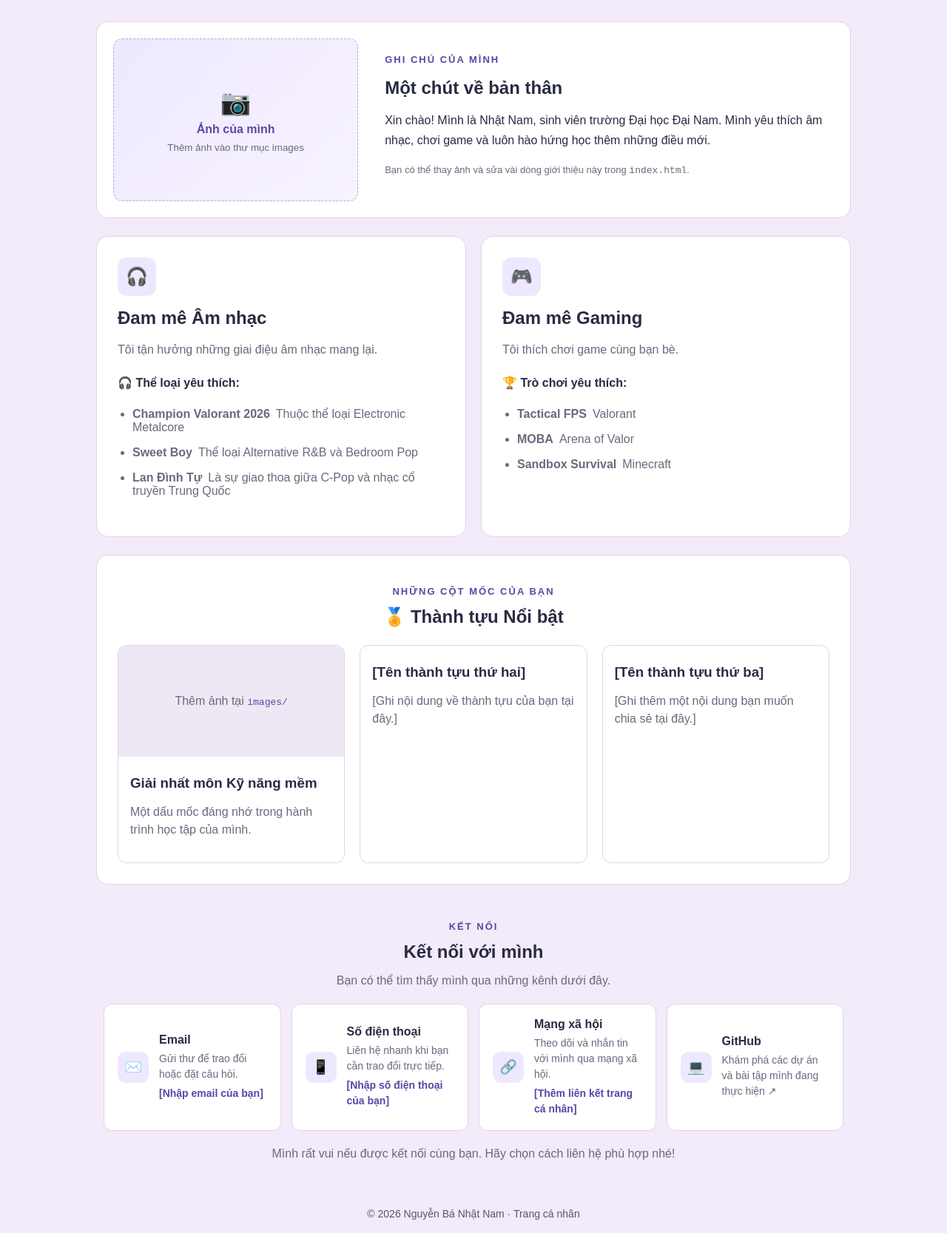
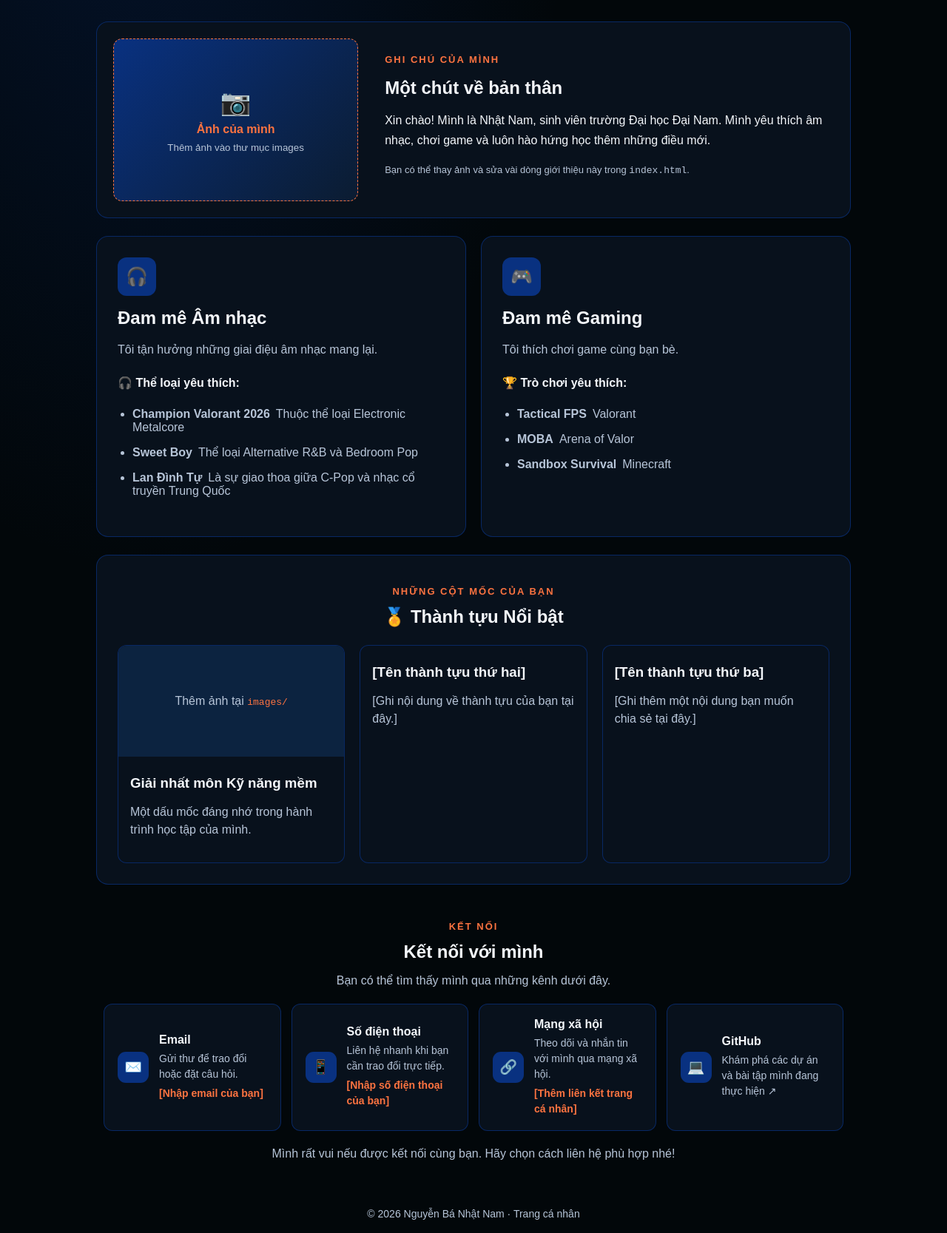
Before and after one commit to NhatNam-5/BaiTapLon_K20-02_Ki1, a plain HTML site: page index.html in a window 1280 px wide. Shown: the part 271-1938 px from the top of the page at 74% size. Drawn offline with Linux system fonts and the light colour scheme.

Commit message:
Redesign palette in navy blue and orange

```diff
--- a/style.css
+++ b/style.css
@@ -1,13 +1,23 @@
 /* CSS cơ bản: bộ chọn, màu sắc, khoảng cách, viền và Flexbox. */
+:root {
+  --ink: #02070A;
+  --blue: #093180;
+  --orange: #FC7340;
+  --text: #f4f7fb;
+  --muted: #b7c5d8;
+  --surface: #08111c;
+  --surface-soft: #0b1c31;
+  --border: rgba(9, 49, 128, 0.72);
+}
 * {
   box-sizing: border-box;
 }
 
 body {
   margin: 0;
-  color: #292b42;
+  color: var(--text);
   font-family: Arial, sans-serif;
-  background-color: #f3eafa;
+  background: radial-gradient(ellipse at 15% 0%, rgba(9, 49, 128, 0.28), transparent 38%), var(--ink);
 }
 
 a {
@@ -15,8 +25,8 @@ a {
 }
 
 .site-header {
-  background-color: #ffffff;
-  border-bottom: 1px solid #ded5e8;
+  background-color: rgba(2, 7, 10, 0.96);
+  border-bottom: 1px solid var(--border);
 }
 
 .navbar {
@@ -31,7 +41,7 @@ a {
 }
 
 .brand {
-  color: #5947a5;
+  color: var(--orange);
   font-weight: bold;
   text-decoration: none;
 }
@@ -42,13 +52,13 @@ a {
 }
 
 .nav-links a {
-  color: #55566c;
+  color: #c6d3e4;
   text-decoration: none;
 }
 
 .nav-links a:hover,
 .nav-links a:focus {
-  color: #5947a5;
+  color: var(--orange);
   text-decoration: underline;
 }
 
@@ -64,7 +74,7 @@ a {
 }
 
 .eyebrow {
-  color: #5947a5;
+  color: var(--orange);
   font-size: 13px;
   font-weight: bold;
   letter-spacing: 2px;
@@ -76,7 +86,7 @@ h1 {
 
 .subtitle,
 .description {
-  color: #686a7d;
+  color: var(--muted);
   line-height: 1.6;
 }
 
@@ -88,8 +98,8 @@ h1 {
 }
 
 .panel {
-  background-color: #ffffff;
-  border: 1px solid #ded5e8;
+  background-color: var(--surface);
+  border: 1px solid var(--border);
   border-radius: 16px;
 }
 
@@ -109,10 +119,10 @@ h1 {
   align-items: center;
   justify-content: center;
   gap: 8px;
-  border: 1px dashed #b9acd8;
+  border: 1px dashed var(--orange);
   border-radius: 12px;
-  color: #5947a5;
-  background: linear-gradient(135deg, #eee8ff, #f8f3ff);
+  color: var(--orange);
+  background: linear-gradient(135deg, var(--blue), var(--surface-soft));
   text-align: center;
 }
 
@@ -122,7 +132,7 @@ h1 {
 
 .note-image small,
 .note-tip {
-  color: #686a7d;
+  color: var(--muted);
 }
 
 .note-copy {
@@ -157,7 +167,7 @@ h1 {
   align-items: center;
   justify-content: center;
   border-radius: 12px;
-  background-color: #eee8ff;
+  background-color: var(--blue);
   font-size: 24px;
 }
 
@@ -173,7 +183,7 @@ h2 {
 
 .detail-list {
   padding-left: 20px;
-  color: #686a7d;
+  color: var(--muted);
 }
 
 .detail-list li {
@@ -193,9 +203,9 @@ h2 {
 .stat {
   flex: 1;
   padding: 14px 8px;
-  border: 1px solid #ded5e8;
+  border: 1px solid var(--border);
   border-radius: 10px;
-  background-color: #f7f3ff;
+  background-color: var(--surface-soft);
   text-align: center;
 }
 
@@ -205,13 +215,13 @@ h2 {
 }
 
 .stat strong {
-  color: #5947a5;
+  color: var(--orange);
   font-size: 25px;
 }
 
 .stat span {
   margin-top: 5px;
-  color: #686a7d;
+  color: var(--muted);
   font-size: 13px;
 }
 
@@ -232,9 +242,9 @@ h2 {
 .achievement-card {
   flex: 1 1 220px;
   overflow: hidden;
-  border: 1px solid #ded5e8;
+  border: 1px solid var(--border);
   border-radius: 12px;
-  background-color: #ffffff;
+  background-color: var(--surface);
 }
 
 .text-only {
@@ -246,14 +256,14 @@ h2 {
   display: flex;
   align-items: center;
   justify-content: center;
-  color: #686a7d;
-  background-color: #eee8f5;
+  color: var(--muted);
+  background-color: #0c2340;
   text-align: center;
 }
 
 .image-placeholder code,
 .badge {
-  color: #5947a5;
+  color: var(--orange);
 }
 
 .achievement-copy {
@@ -270,7 +280,7 @@ h2 {
 }
 
 .achievement-copy p {
-  color: #686a7d;
+  color: var(--muted);
   line-height: 1.5;
 }
 
@@ -284,13 +294,13 @@ h2 {
 }
 
 .contact-intro {
-  color: #686a7d;
+  color: var(--muted);
 }
 
 .contact-note {
   max-width: 620px;
   margin: 18px auto 0;
-  color: #686a7d;
+  color: var(--muted);
   line-height: 1.6;
 }
 
@@ -309,9 +319,9 @@ h2 {
   gap: 14px;
   min-height: 92px;
   padding: 18px;
-  border: 1px solid #ded5e8;
+  border: 1px solid var(--border);
   border-radius: 12px;
-  background-color: #ffffff;
+  background-color: var(--surface);
   text-align: left;
 }
 
@@ -323,7 +333,7 @@ h2 {
   align-items: center;
   justify-content: center;
   border-radius: 11px;
-  background-color: #eee8ff;
+  background-color: var(--blue);
   font-size: 19px;
 }
 
@@ -334,7 +344,7 @@ h2 {
 
 .contact-item p {
   margin: 0;
-  color: #686a7d;
+  color: var(--muted);
   font-size: 14px;
   line-height: 1.5;
   overflow-wrap: anywhere;
@@ -342,7 +352,7 @@ h2 {
 
 .contact-placeholder {
   margin-top: 5px !important;
-  color: #5947a5 !important;
+  color: var(--orange) !important;
   font-weight: bold;
 }
 
@@ -352,13 +362,13 @@ h2 {
 
 .contact-link:hover,
 .contact-link:focus {
-  border-color: #b9acd8;
-  color: #5947a5;
+  border-color: var(--orange);
+  color: var(--orange);
 }
 
 footer {
   padding: 18px;
-  color: #5e526a;
+  color: var(--muted);
   text-align: center;
   font-size: 14px;
 }
```
